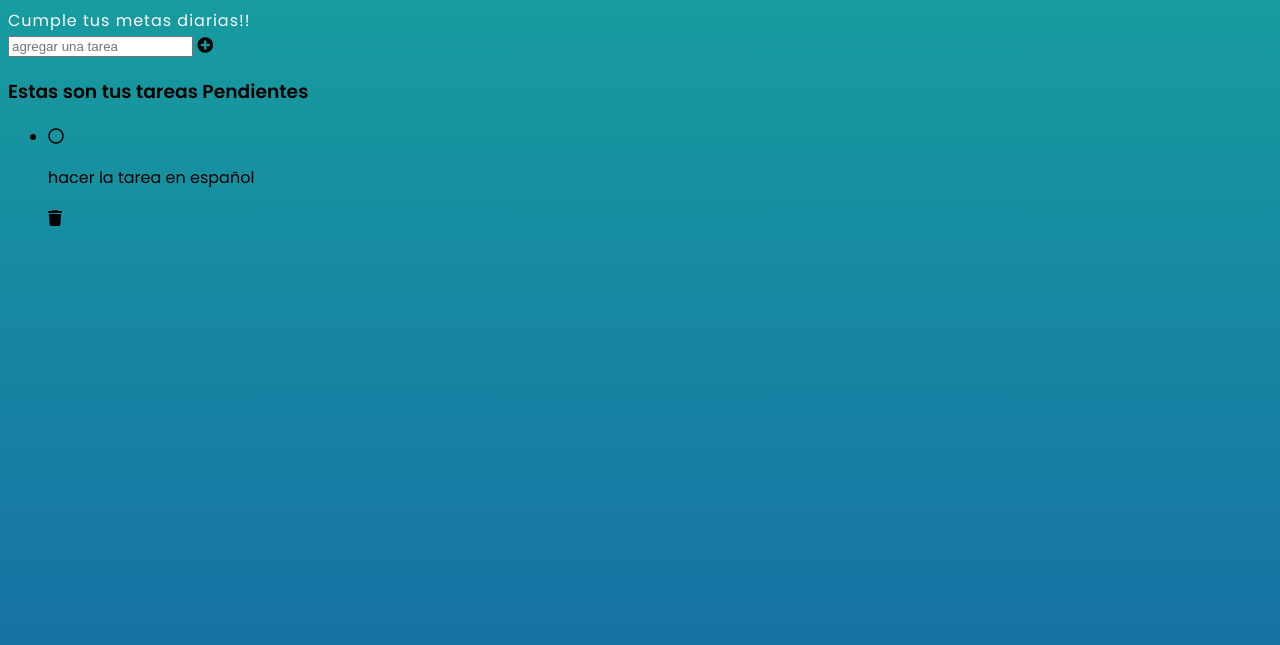
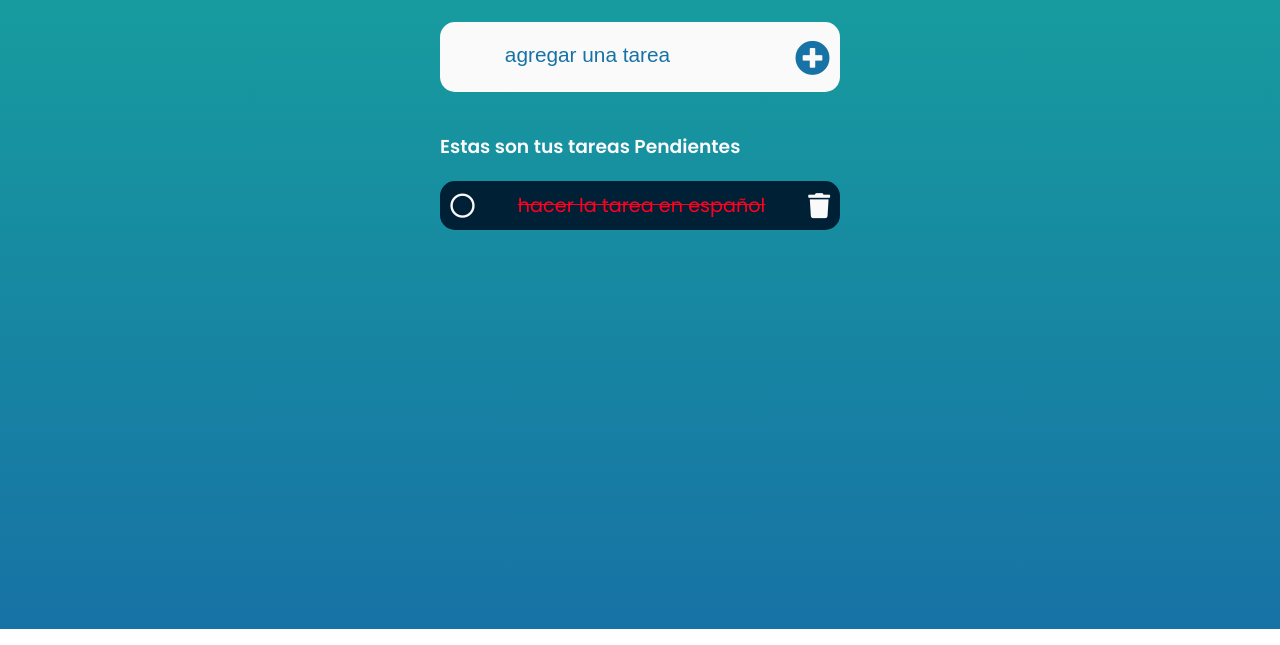
Before and after one commit to NicolasAgustinRame/web-notas, a plain HTML site: page index.html in a window 1280 px wide. Shown: the part 171-816 px from the top of the page. Drawn offline with Linux system fonts and the light colour scheme.

Commit message:
terminacion de css y html

```diff
--- a/index.html
+++ b/index.html
@@ -7,7 +7,7 @@
     <link rel="stylesheet" href="https://cdnjs.cloudflare.com/ajax/libs/font-awesome/5.15.4/css/all.min.css">
     <link rel="icon" type="image/x-icon" href="images/icons8-vista-general-3-96.png">
     <link rel="stylesheet" href="style.css">
-    <title>To list</title>
+    <title>Todo list</title>
 </head>
 <body>
     <div class="container">
@@ -25,7 +25,7 @@
             <ul id="lista">
                 <li>
                     <i class="far fa-circle co" data="realizado" id="0"></i>
-                    <p class="text">hacer la tarea en español </p>
+                    <p class="text line-through ">hacer la tarea en español </p>
                     <i class="fas fa-trash de" data="eliminado" id="0"></i>
                 </li>
             </ul>
--- a/style.css
+++ b/style.css
@@ -1,3 +1,10 @@
+*
+{
+    box-sizing: border-box;
+    margin: 0;
+    padding: 0;
+}
+
 :root
 {
     --white: #fafafb;
@@ -5,6 +12,8 @@
     --green-dark: #17a79d;
     --blue-ligth: #1772a5;
     --blue-dark: #154295;
+    --oscuro: #002036;
+    --rojo: #ff0021;
 }
 
 body
@@ -27,6 +36,14 @@ body::-webkit-scrollbar-thumb
     border-radius: 50px;
 }
 
+.container
+{
+    max-width: 80%;
+    width: 400px;
+    height: 600px;
+    margin: 0 auto;
+}
+
 /*Perfil*/
 .perfil h1
 {
@@ -45,3 +62,85 @@ body::-webkit-scrollbar-thumb
     color: var(--white);
     padding: 50px 0 5px 0;
 }
+
+/*Agregar tarea*/
+.agregar-tarea
+{
+    background-color: var(--white);
+    border-radius: 15px;
+    height: 70px;
+    display: flex;
+    align-items: center;
+    padding: 10px ;
+    gap: 70px;
+    margin: 40px 0;
+}
+
+.agregar-tarea input
+{
+    width: 100%;
+    height: 100%;
+    border-radius: 8px;
+    border: none;
+    background-color: var(--white);
+}
+
+.agregar-tarea i
+{
+    font-size: 35px;
+    color: var(--blue-ligth);
+}
+
+.agregar-tarea i:hover
+{
+    transform: scale(1.1);
+    cursor: pointer;
+}
+
+.agregar-tarea input::placeholder
+{
+    font-size: 1.3rem;
+    color: var(--blue-ligth);
+    text-align: center;
+}
+
+/*Seccion tarea*/
+
+.seccion-tarea h3
+{
+    color: var(--white);
+    margin-bottom: 20px;
+}
+
+.seccion-tarea li
+{
+    display: flex;
+    background-color: var(--oscuro);
+    border-radius: 15px;
+    padding: 10px;
+    align-items: center;
+    justify-content: space-between;
+    margin: 5px 0;
+    color: var(--white);
+}
+
+.seccion-tarea i
+{
+    font-size: 25px;
+}
+
+.seccion-tarea i:hover{
+    color: var(--green-dark);
+    cursor: pointer;
+}
+
+.seccion-tarea ul p
+{
+    font-size: 1.2rem;
+}
+
+.line-through
+{
+    text-decoration: line-through;
+    color: var(--rojo);
+}
```
